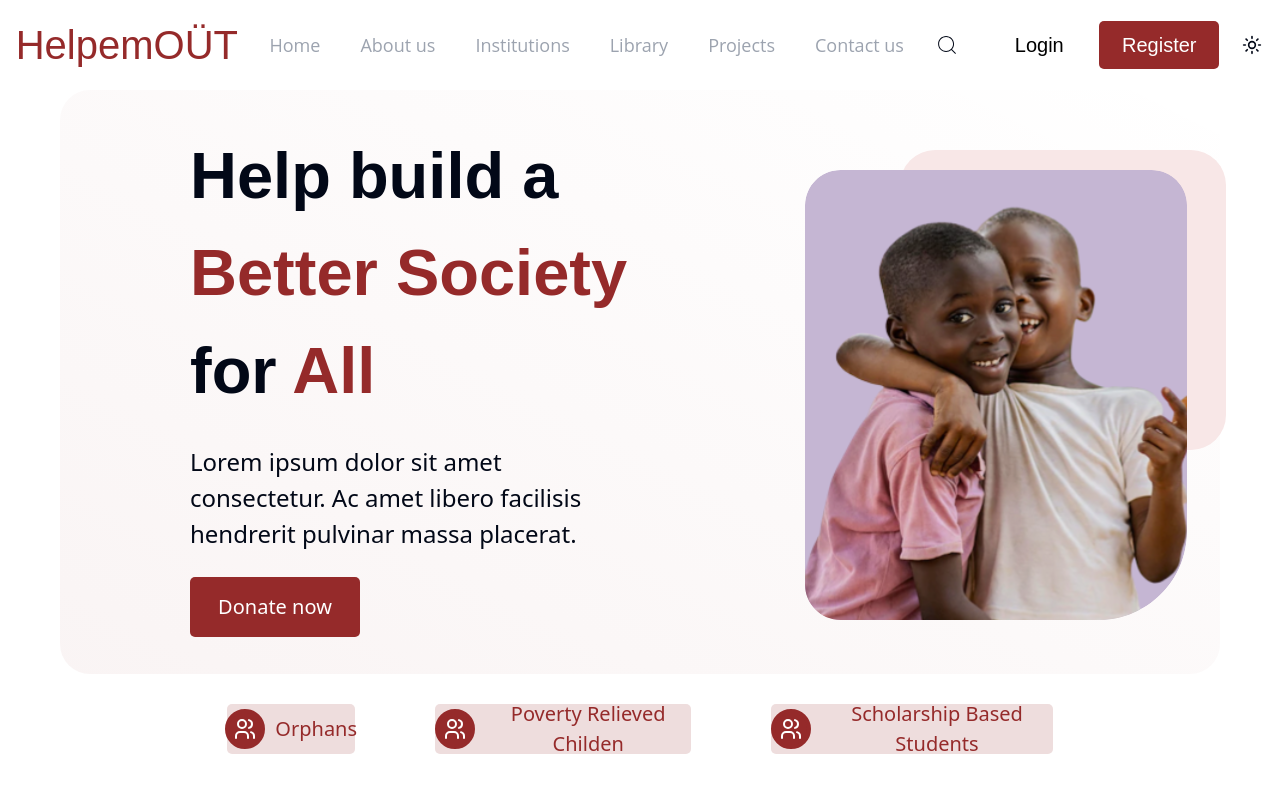
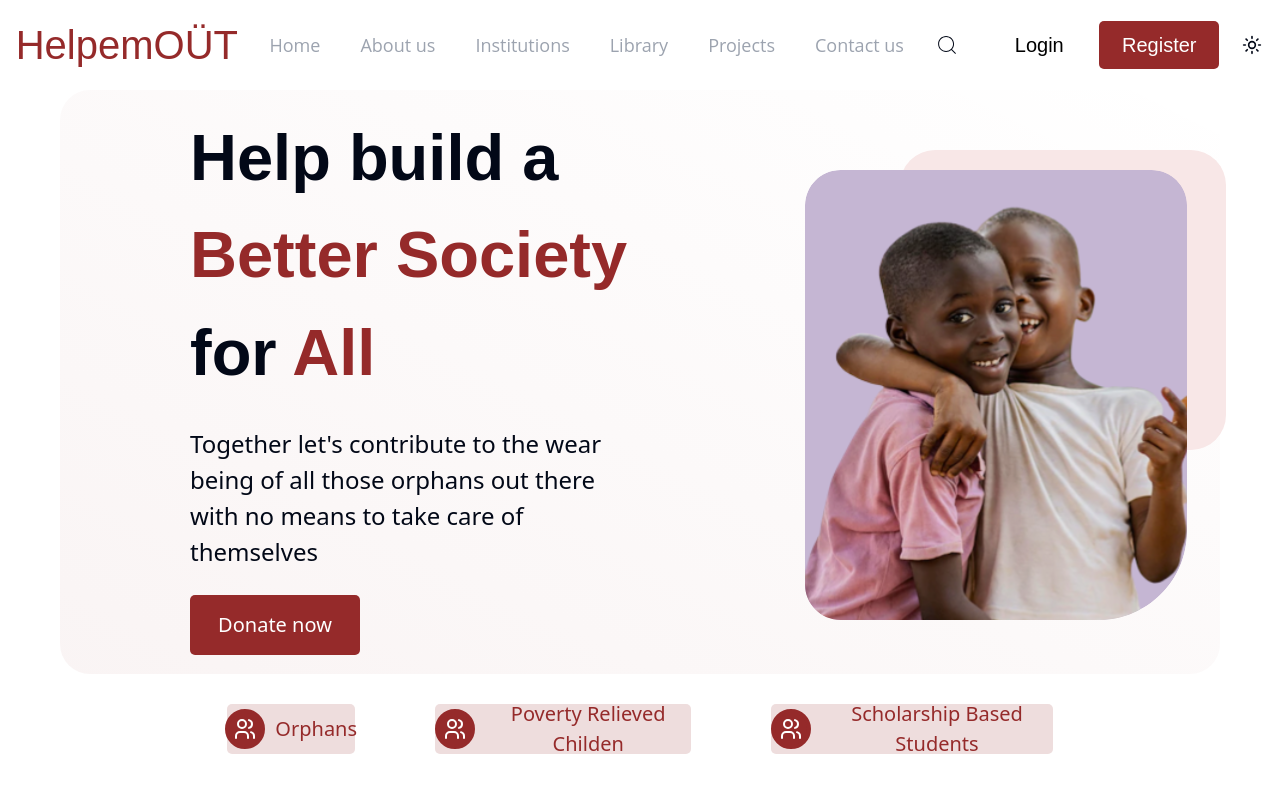
Before and after one commit to Worketyamo-Students/Briso-DevoirReact, a React (Vite) app: page / in a window 1280 px wide. Shown: the top 792 px of the page. Built offline with nearby package versions, Linux system fonts and the light colour scheme.

Commit message:
React comeback

```diff
--- a/index.html
+++ b/index.html
@@ -6,6 +6,7 @@
     <title>Project1 React</title>
   </head>
   <body>
+    <!-- This is the main and first DOM HTML is using to display the output -->
     <div id="root"></div>
     <script type="module" src="/src/main.tsx"></script>
   </body>
--- a/src/components/background.tsx
+++ b/src/components/background.tsx
@@ -1,9 +1,9 @@
-//component background
+//component background of image
 function Background(){
     return(
         <div className="relative flex-1  bg-no-repeat bg-center h-[100vh]">
-            <div><img src="../../public/rectangle.svg" className="absolute left-[13rem] top-[6rem] h-[30rem]"/></div>
-            <div><img src="../../public/children.svg" alt="" className="absolute left-[3.5rem] top-[8rem] h-[45rem]"/></div>
+            <div><img src="/rectangle.svg" alt="square sahdow" className="absolute left-[13rem] top-[6rem] h-[30rem]"/></div>
+            <div><img src="/children.svg" alt="children_picture" className="absolute left-[3.5rem] top-[8rem] h-[45rem]"/></div>
         </div>
     )
 }
--- a/src/main.tsx
+++ b/src/main.tsx
@@ -3,8 +3,10 @@ import App from './pages/home'
 import "./globals.css"
 import { ThemeProvider } from './components/theme-provider'
 
-ReactDOM.createRoot(document.getElementById('root')!).render(
+const root = document.getElementById('root')! //accessing that main page by it's id to display
+const virtualDOM = ReactDOM.createRoot(root) //creating the virtual DOM of React
+virtualDOM.render(
   <ThemeProvider defaultTheme="system" storageKey="vite-ui-theme">
-  <App />
+   <App />         {/*  The principal component of the website */}
 </ThemeProvider>
 )
--- a/src/pages/home.tsx
+++ b/src/pages/home.tsx
@@ -30,7 +30,7 @@ const App = () => {
                         <Span value=" Better Society" /> for
                         <Span value=" All" />
                     </h1>
-                    <p className="fon-normal text-[2.4rem]">Lorem ipsum dolor sit amet consectetur. Ac amet libero facilisis hendrerit pulvinar massa placerat. </p>
+                    <p className="fon-normal text-[2.4rem]">Together let's contribute to the wear being of all those orphans out there with no means to take care of themselves </p>
                     <Button name="donation" type="button" value="Donate now" />
                 </div>
                 <Background />
--- a/tailwind.config.js
+++ b/tailwind.config.js
@@ -1,5 +1,7 @@
+import tailwindcssAnimate from 'tailwindcss-animate';
+
 /** @type {import('tailwindcss').Config} */
-module.exports = {
+export default{
   darkMode: ["class"],
   content: [
     "./src/**/*.{js,jsx,ts,tsx}",
@@ -78,5 +80,5 @@ module.exports = {
       },
     },
   },
-  plugins: [require("tailwindcss-animate")],
-}
+  plugins: [tailwindcssAnimate]
+};
```
Also changed, not shown: src/components/footerb.tsx (+6 -6 lines), 1 other file (tests, documents, lock files or other folders).
